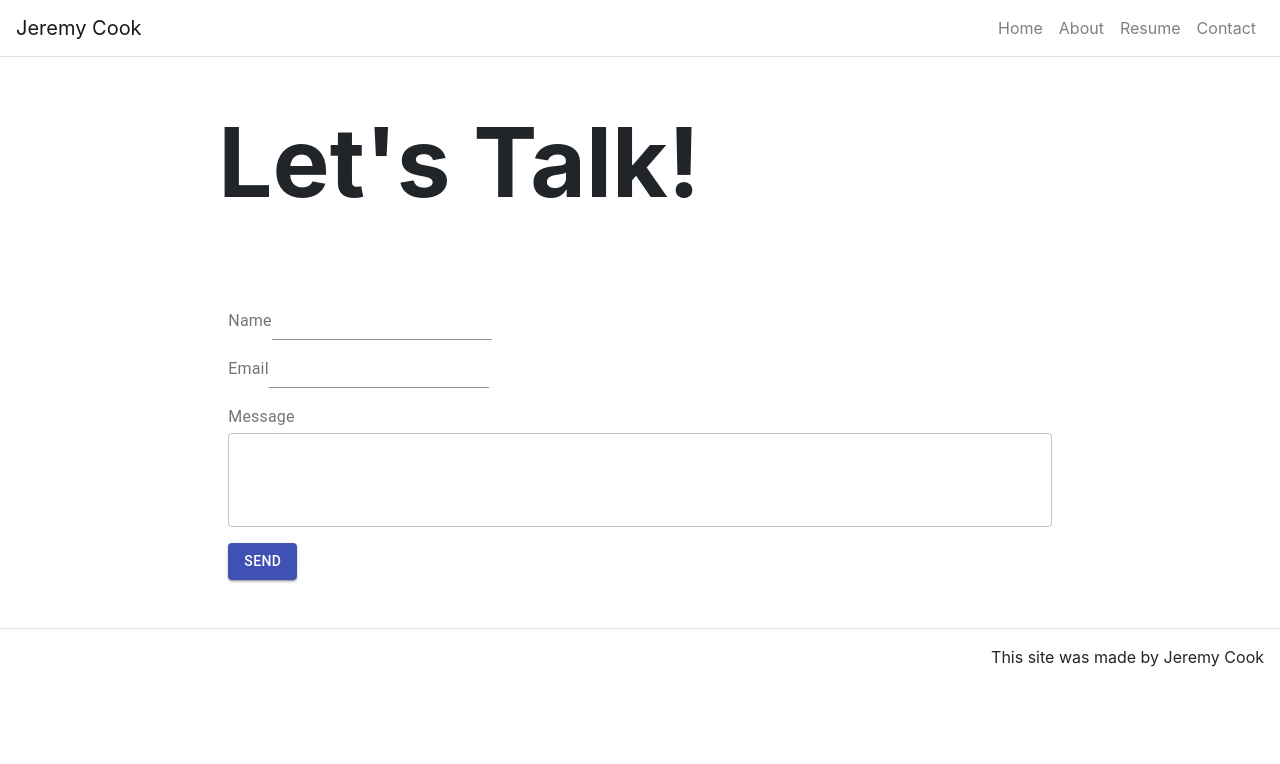
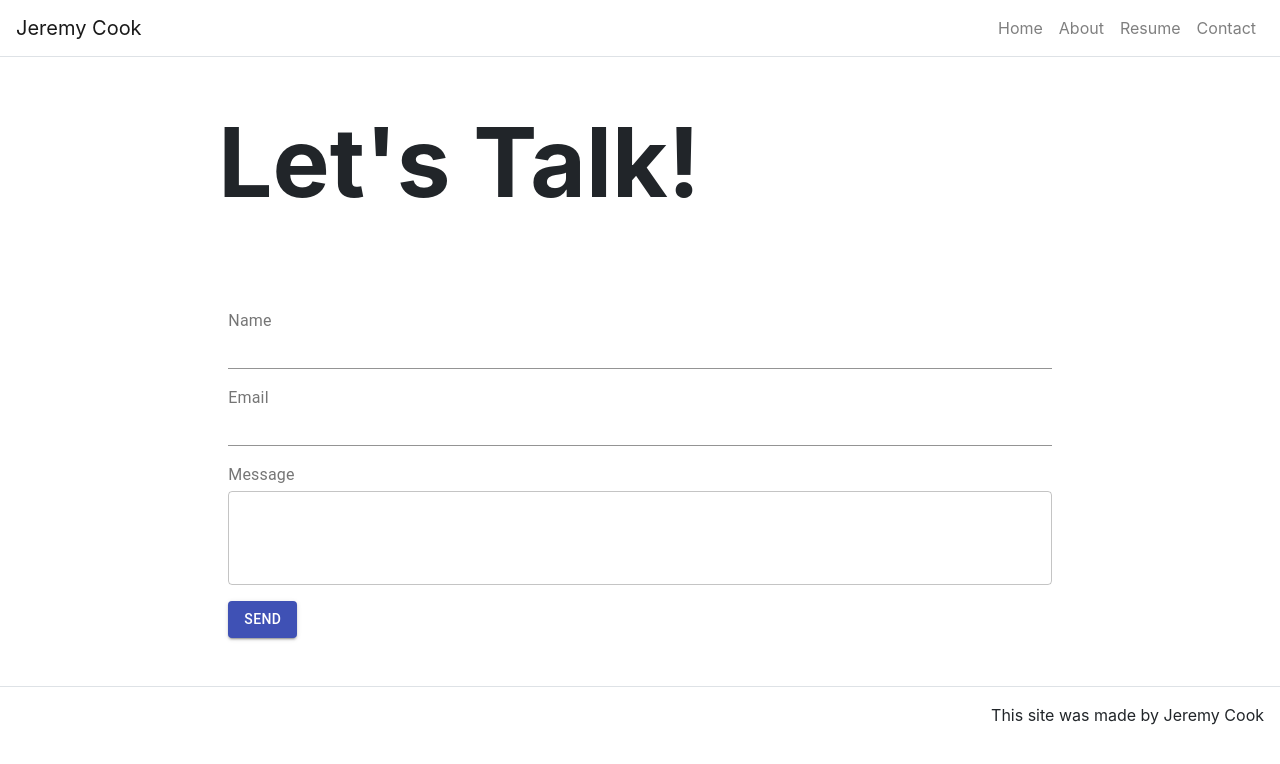
Before and after one commit to JC00K/portfolio, a React (Create React App) app: page /contact in a window 1280 px wide. Shown: the top 764 px of the page. Built offline with nearby package versions, Linux system fonts and the light colour scheme.

Commit message:
updated fields

```diff
--- a/src/pages/Contact.js
+++ b/src/pages/Contact.js
@@ -43,11 +43,11 @@ class Contact extends React.Component {
           >
             <p>
               <FormLabel htmlFor='full-name'>Name</FormLabel>
-              <TextField type='text' name='name' required />
+              <TextField type='text' name='name' fullWidth required />
             </p>
             <p>
               <FormLabel htmlFor='email'>Email</FormLabel>
-              <TextField type='email' name='_reply_to' required />
+              <TextField type='email' name='_reply_to' fullWidth required />
             </p>
             <p>
               <FormLabel htmlFor='message'>Message</FormLabel>
```
